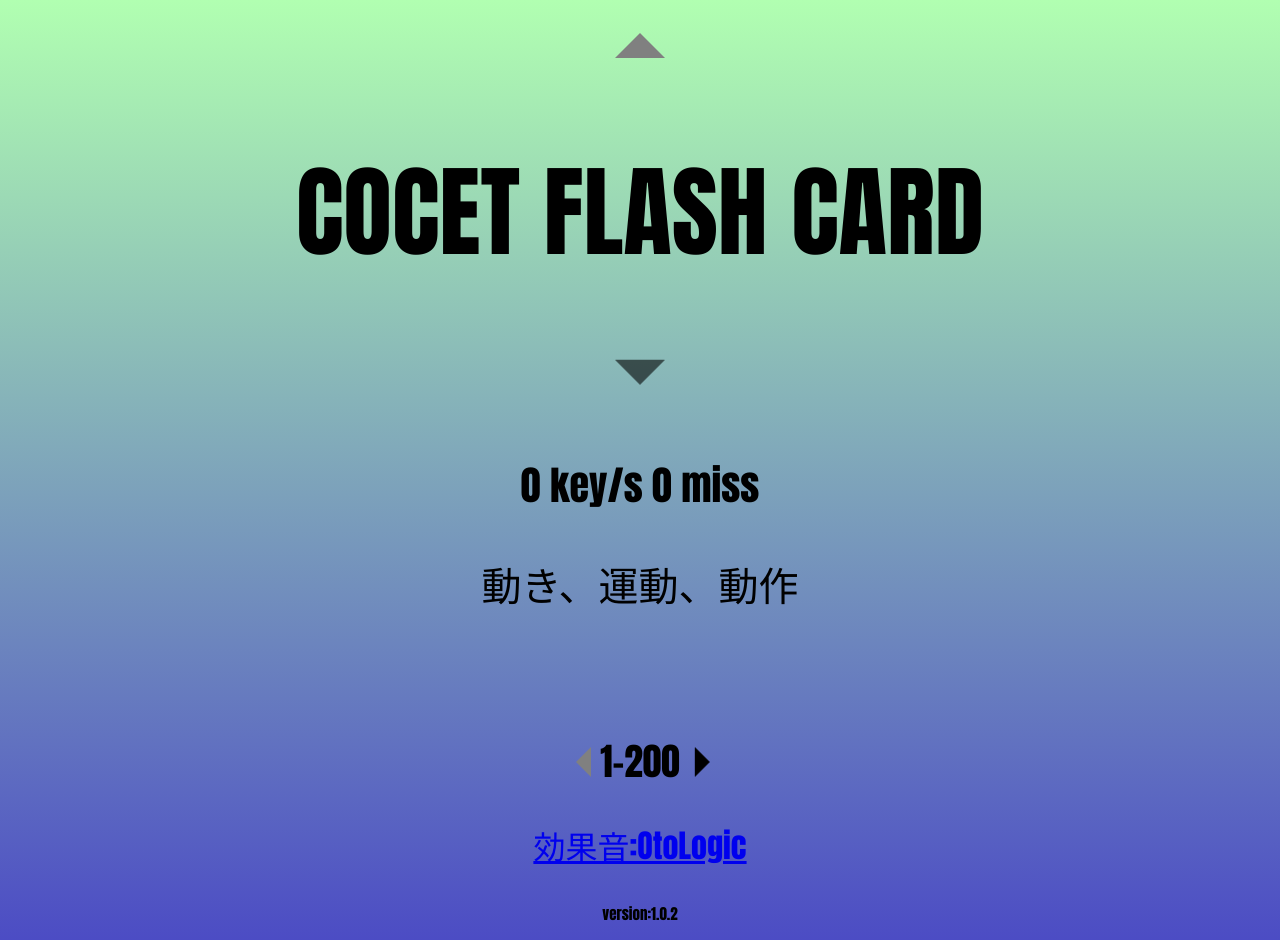
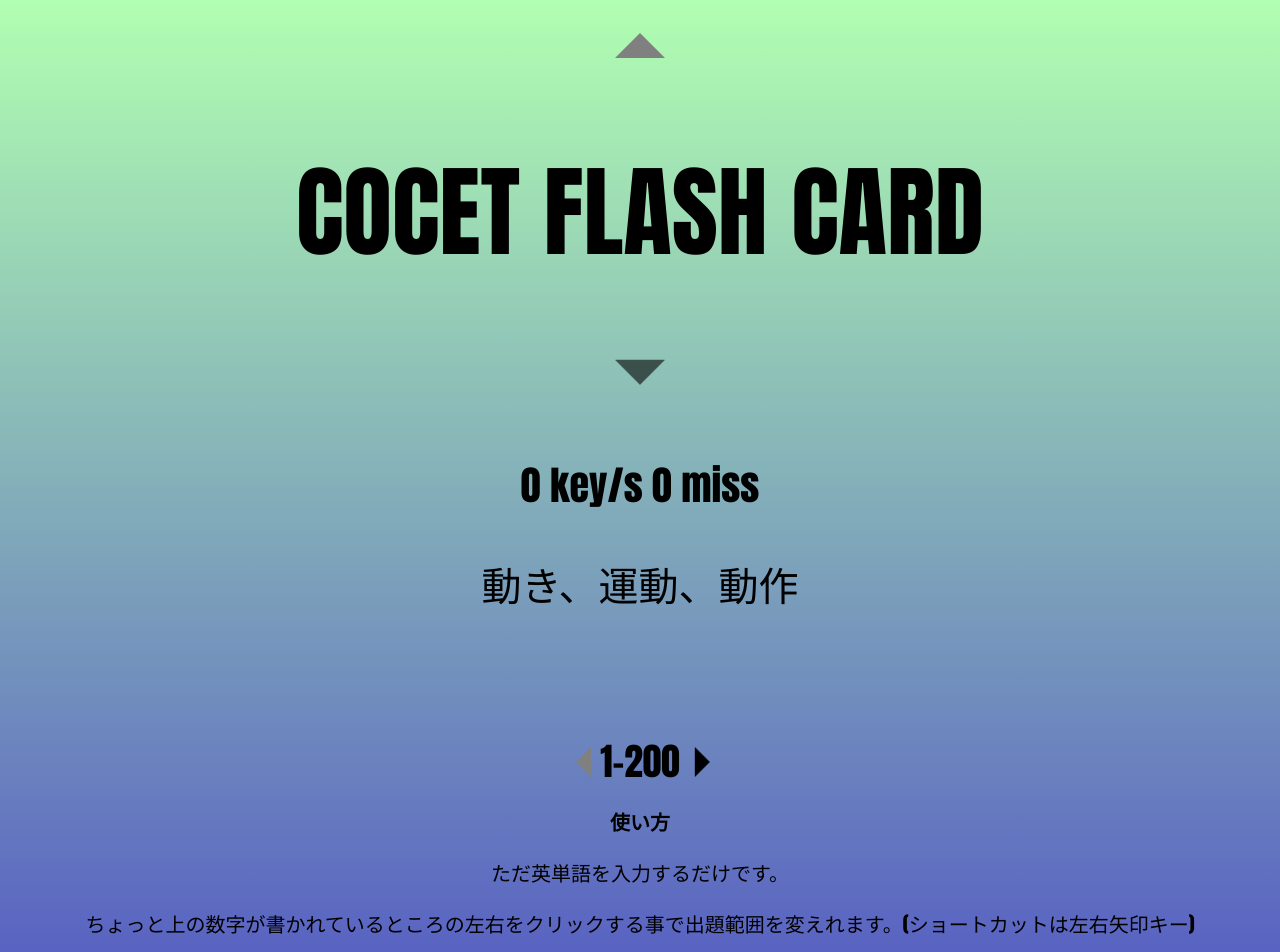
Before and after one commit to 6666dustry/cocet-flashcard, a SvelteKit app: page / in a window 1280 px wide. Shown: the top 952 px of the page. Built offline with nearby package versions, Linux system fonts and the light colour scheme; a web font is replaced by a local one.

Commit message:
add usage.

```diff
--- a/src/routes/+page.svelte
+++ b/src/routes/+page.svelte
@@ -61,6 +61,7 @@
 	<style>
 		html {
 			background-image: linear-gradient(0deg, rgb(76, 76, 196), rgb(177, 255, 177));
+			overflow-x: hidden;
 		}
 		* {
 			font-family: Impact, 'Dela Gothic One', Haettenschweiler, 'Arial Narrow Bold', sans-serif;
@@ -87,6 +88,13 @@
 	{/key}
 </div>
 <Words />
+<div id="description">
+	<h2>使い方</h2>
+	<p>ただ英単語を入力するだけです。</p>
+	<p>
+		ちょっと上の数字が書かれているところの左右をクリックする事で出題範囲を変えれます。(ショートカットは左右矢印キー)
+	</p>
+</div>
 
 <style>
 	p {
@@ -103,4 +111,7 @@
 	#input {
 		min-height: 1em;
 	}
+	#description * {
+		font-size: 20px;
+	}
 </style>
```
Also changed, not shown: src/routes/colorcode/+page.svelte (+12 -5 lines).
